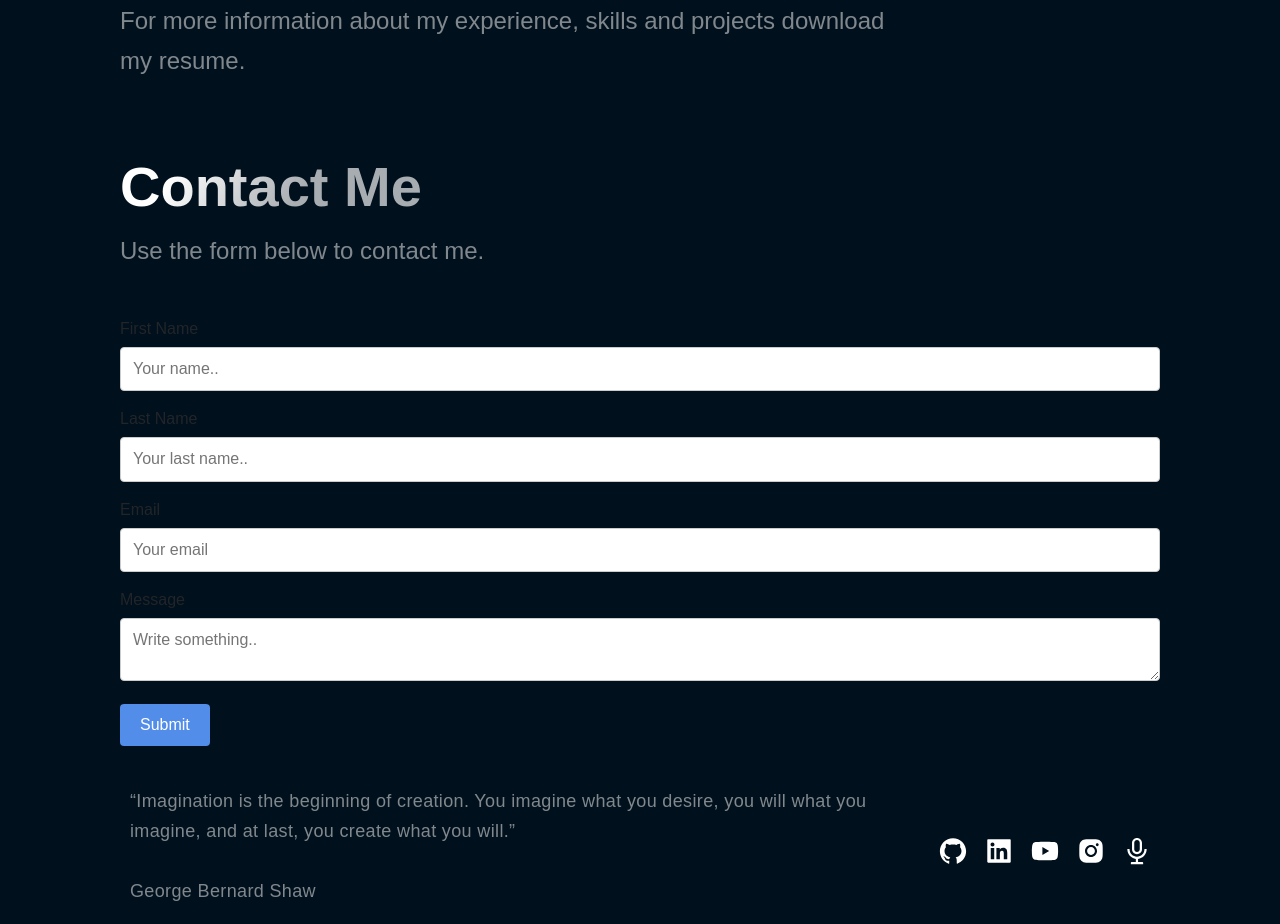
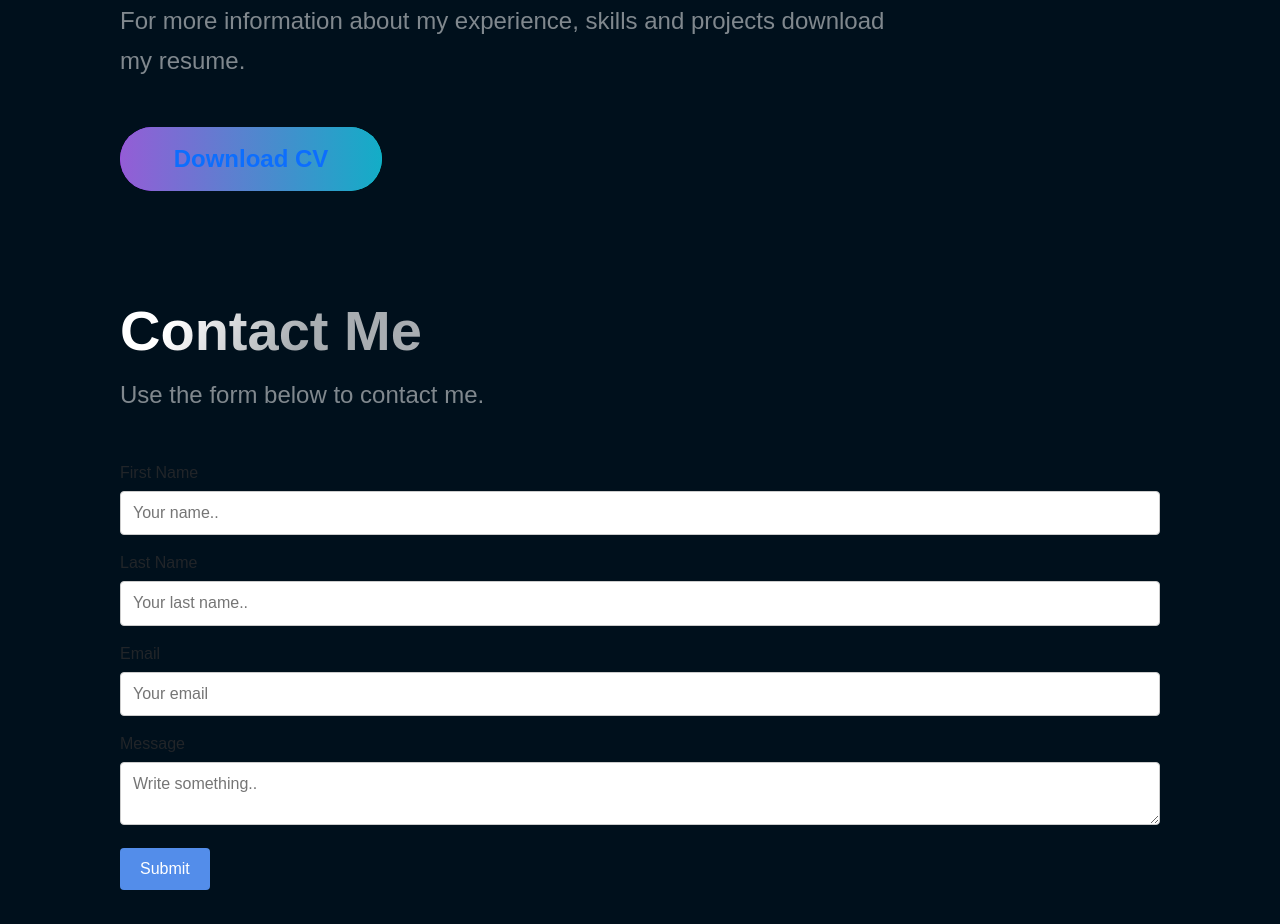
Before and after one commit to aunabdi1993/aunportfoliowebsite, a Next.js app: page / in a window 1280 px wide. Shown: the part 3360-4284 px from the top of the page. Built offline with nearby package versions, Linux system fonts and the light colour scheme.

Commit message:
added cv button

```diff
--- a/package.json
+++ b/package.json
@@ -11,11 +11,13 @@
     "axios": "^0.27.2",
     "bootstrap": "^5.1.3",
     "dotenv": "^16.0.0",
+    "file-saver": "^2.0.5",
     "next": "10.2.3",
     "nodemailer": "^6.7.3",
     "react": "17.0.2",
     "react-dom": "17.0.2",
     "react-icons": "^4.2.0",
+    "react-router-dom": "^6.3.0",
     "styled-components": "^5.3.0",
     "styled-normalize": "^8.0.7",
     "sweetalert2": "^11.4.9"
--- a/src/components/TimeLine/TimeLine.js
+++ b/src/components/TimeLine/TimeLine.js
@@ -1,8 +1,31 @@
-import React, { useState, useRef, useEffect } from 'react';
+import React, { useState, useRef, useEffect } from "react";
 
-import { CarouselButton, CarouselButtonDot, CarouselButtons, CarouselContainer, CarouselItem, CarouselItemImg, CarouselItemText, CarouselItemTitle, CarouselMobileScrollNode } from './TimeLineStyles';
-import { Section, SectionDivider, SectionText, SectionTitle } from '../../styles/GlobalComponents';
-import { TimeLineData } from '../../constants/constants';
+import {
+  CarouselButton,
+  CarouselButtonDot,
+  CarouselButtons,
+  CarouselContainer,
+  CarouselItem,
+  CarouselItemImg,
+  CarouselItemText,
+  CarouselItemTitle,
+  CarouselMobileScrollNode,
+} from "./TimeLineStyles";
+import {
+  Section,
+  SectionDivider,
+  SectionText,
+  SectionTitle,
+} from "../../styles/GlobalComponents";
+import { TimeLineData } from "../../constants/constants";
+import Button from "../../styles/GlobalComponents/Button";
+import {
+  BrowserRouter as Router,
+  Switch,
+  Route,
+  Link,
+  useHref
+} from "react-router-dom";
 
 const TOTAL_CAROUSEL_COUNT = TimeLineData.length;
 
@@ -11,49 +34,60 @@ const Timeline = () => {
   const carouselRef = useRef();
 
   const scroll = (node, left) => {
-    return node.scrollTo({ left, behavior: 'smooth' });
-  }
+    return node.scrollTo({ left, behavior: "smooth" });
+  };
 
   const handleClick = (e, i) => {
     e.preventDefault();
 
     if (carouselRef.current) {
-      const scrollLeft = Math.floor(carouselRef.current.scrollWidth * 0.7 * (i / TimeLineData.length));
+      const scrollLeft = Math.floor(
+        carouselRef.current.scrollWidth * 0.7 * (i / TimeLineData.length)
+      );
 
       scroll(carouselRef.current, scrollLeft);
     }
-  }
+  };
 
   const handleScroll = () => {
     if (carouselRef.current) {
-      const index = Math.round((carouselRef.current.scrollLeft / (carouselRef.current.scrollWidth * 0.7)) * TimeLineData.length);
+      const index = Math.round(
+        (carouselRef.current.scrollLeft /
+          (carouselRef.current.scrollWidth * 0.7)) *
+          TimeLineData.length
+      );
 
       setActiveItem(index);
     }
-  }
+  };
 
   // snap back to beginning of scroll when window is resized
   // avoids a bug where content is covered up if coming from smaller screen
   useEffect(() => {
     const handleResize = () => {
       scroll(carouselRef.current, 0);
-    }
+    };
 
-    window.addEventListener('resize', handleResize);
+    window.addEventListener("resize", handleResize);
   }, []);
 
   return (
     <Section id="about">
       <SectionTitle>About Me</SectionTitle>
       <SectionText>
-        After working in the Civil Service, as well as working as a Business Analyst, I decided to learn how to code after creating some projects of my own. I have a diverse range of interests and skills, which combined have helped shaped my career.
+        After working in the Civil Service, as well as working as a Business
+        Analyst, I decided to learn how to code after creating some projects of
+        my own. I have a diverse range of interests and skills, which combined
+        have helped shaped my career.
         <br />
-
       </SectionText>
-      <CarouselContainer ref={carouselRef} onScroll={handleScroll}>
+      <CarouselContainer ref={carouselRef} onSc roll={handleScroll}>
         <>
           {TimeLineData.map((item, index) => (
-            <CarouselMobileScrollNode key={index} final={index === TOTAL_CAROUSEL_COUNT - 1}>
+            <CarouselMobileScrollNode
+              key={index}
+              final={index === TOTAL_CAROUSEL_COUNT - 1}
+            >
               <CarouselItem
                 index={index}
                 id={`carousel__item-${index}`}
@@ -68,7 +102,8 @@ const Timeline = () => {
                     height="6"
                     viewBox="0 0 208 6"
                     fill="none"
-                    xmlns="http://www.w3.org/2000/svg">
+                    xmlns="http://www.w3.org/2000/svg"
+                  >
                     <path
                       fill-rule="evenodd"
                       clip-rule="evenodd"
@@ -83,7 +118,8 @@ const Timeline = () => {
                         y1="0.5"
                         x2="208"
                         y2="0.500295"
-                        gradientUnits="userSpaceOnUse">
+                        gradientUnits="userSpaceOnUse"
+                      >
                         <stop stop-color="white" />
                         <stop
                           offset="0.79478"
@@ -94,9 +130,7 @@ const Timeline = () => {
                     </defs>
                   </CarouselItemImg>
                 </CarouselItemTitle>
-                <CarouselItemText>
-                  {item.text}
-                </CarouselItemText>
+                <CarouselItemText>{item.text}</CarouselItemText>
               </CarouselItem>
             </CarouselMobileScrollNode>
           ))}
@@ -116,8 +150,12 @@ const Timeline = () => {
         ))}
       </CarouselButtons>
       <SectionText>
-        For more information about my experience, skills and projects download my resume.
+        For more information about my experience, skills and projects download
+        my resume.
       </SectionText>
+      <Button>
+      <a href = "https://drive.google.com/file/d/1jmIgHUmH1Q9Vda7Iw6BQ8SVNRNOdQ1o7/view?usp=sharing" target = "_blank" download> Download CV</a>
+      </Button>
     </Section>
   );
 };
```
Also changed, not shown: 2 other files (tests, documents, lock files or other folders).
